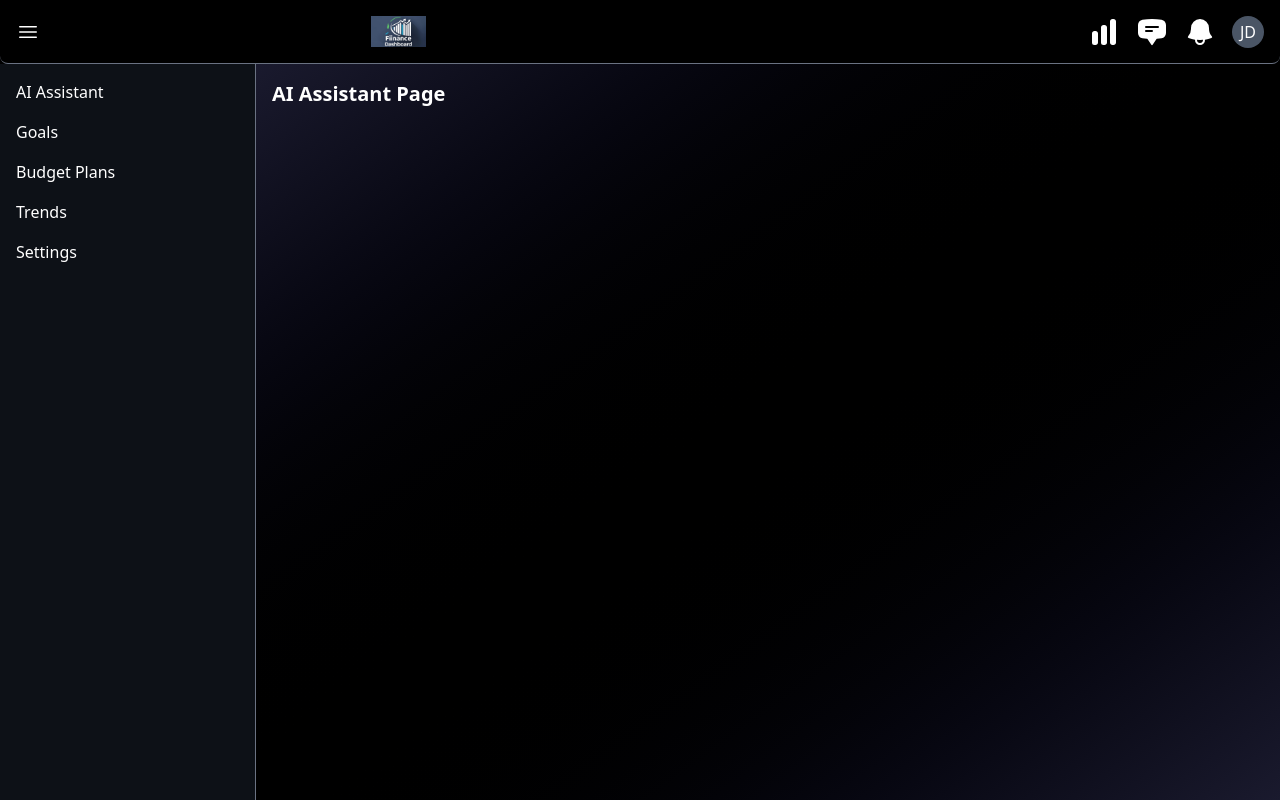
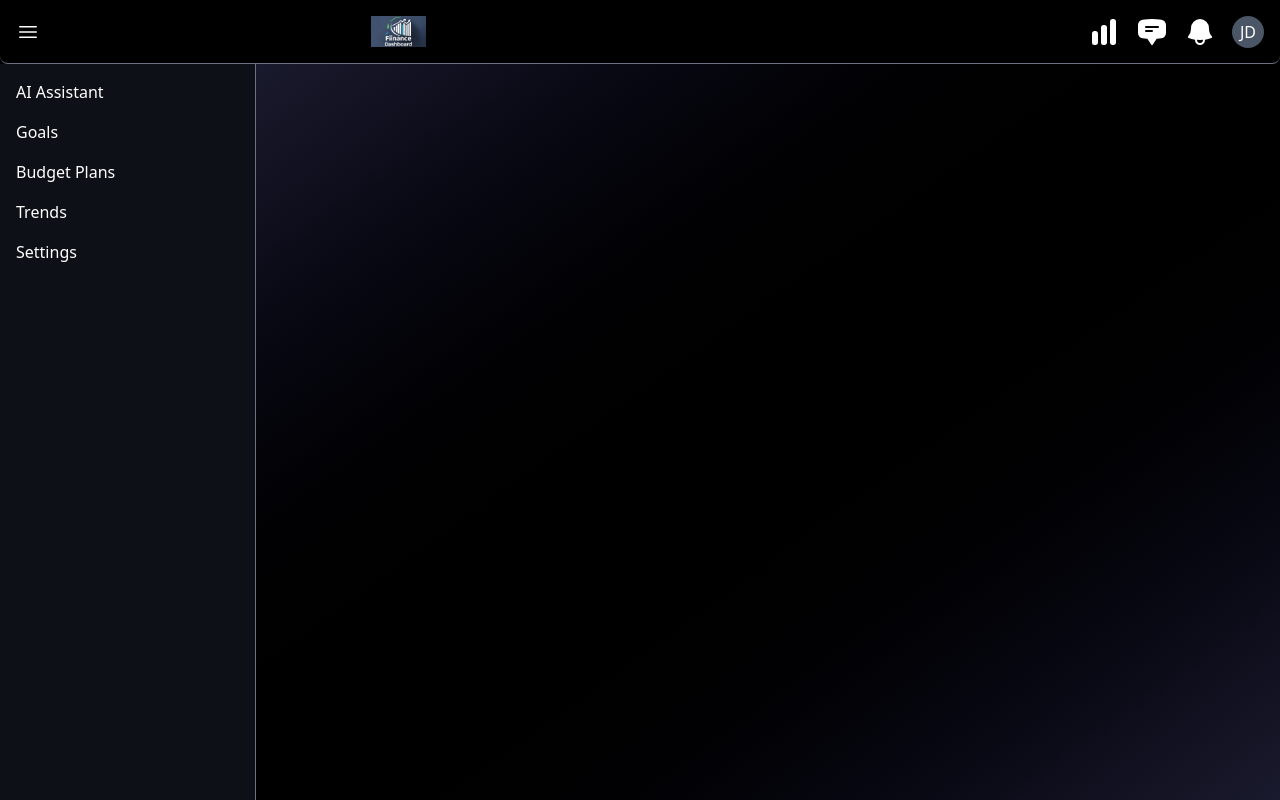
Before and after one commit to JacobH123/CPSC-490-Prototype, a React (Vite) app: page / in a window 1280 px wide. Built offline with nearby package versions, Linux system fonts and the light colour scheme.

Commit message:
Finished routing all pages

```diff
--- a/src/App.jsx
+++ b/src/App.jsx
@@ -5,6 +5,9 @@ import { Header } from "./components/Header";
 import { Sidebar } from "./components/Sidebar";
 import AIAssistant from "./pages/AIAssistant";
 import Settings from "./pages/Settings";
+import Trends from "./pages/Trends";
+import BudgetPlans from "./pages/BudgetPlans";
+import Goals from "./pages/Goals";
 
 export const App = () => {
   const [sidebarOpen, setSidebarOpen] = useState(true); // start open if you want it visible by default
@@ -23,8 +26,11 @@ export const App = () => {
           {/* Main content */}
           <main className="flex-1 bg-gradient-to-br from-[#1a1a2e] via-black to-[#1a1a2e] text-white p-4 overflow-auto">
             <Routes>
-              <Route path="/" element={<AIAssistant />} />
+              <Route path="/aiassiant" element={<AIAssistant />} />
               <Route path="/settings" element={<Settings />} />
+              <Route path="/budgets" element={<BudgetPlans />} />
+              <Route path="/trends" element={<Trends />} />
+              <Route path="/goals" element={<Goals />} />
             </Routes>
           </main>
         </div>
--- a/src/components/Sidebar.jsx
+++ b/src/components/Sidebar.jsx
@@ -12,10 +12,10 @@ export function Sidebar({ isOpen }) {
 
         <nav>
           <ul className="flex flex-col gap-4">
-            <li><Link to="/" className="hover:text-white">AI Assistant</Link></li>
-            <li className="hover:text-white cursor-pointer">Goals</li>
-            <li className="hover:text-white cursor-pointer">Budget Plans</li>
-            <li className="hover:text-white cursor-pointer">Trends</li>
+            <li><Link to="/aiassiant" className="hover:text-white">AI Assistant</Link></li>
+            <li><Link to="/goals" className="hover:text-white">Goals</Link></li>
+            <li><Link to="/budgets" className="hover:text-white">Budget Plans</Link></li>
+            <li><Link to="/trends" className="hover:text-white">Trends</Link></li>
             <li><Link to="/settings" className="hover:text-white">Settings</Link></li>
           </ul>
         </nav>
--- /dev/null
+++ b/src/pages/BudgetPlans.jsx
@@ -0,0 +1,3 @@
+export default function BudgetPlans() {
+    return <h1 className="text-xl font-bold">Budget Plans</h1>;
+  }
--- /dev/null
+++ b/src/pages/Goals.jsx
@@ -0,0 +1,3 @@
+export default function Goals() {
+    return <h1 className="text-xl font-bold">Goals</h1>;
+  }
--- /dev/null
+++ b/src/pages/Trends.jsx
@@ -0,0 +1,3 @@
+export default function Trends() {
+    return <h1 className="text-xl font-bold">Trends Page</h1>;
+  }
```
